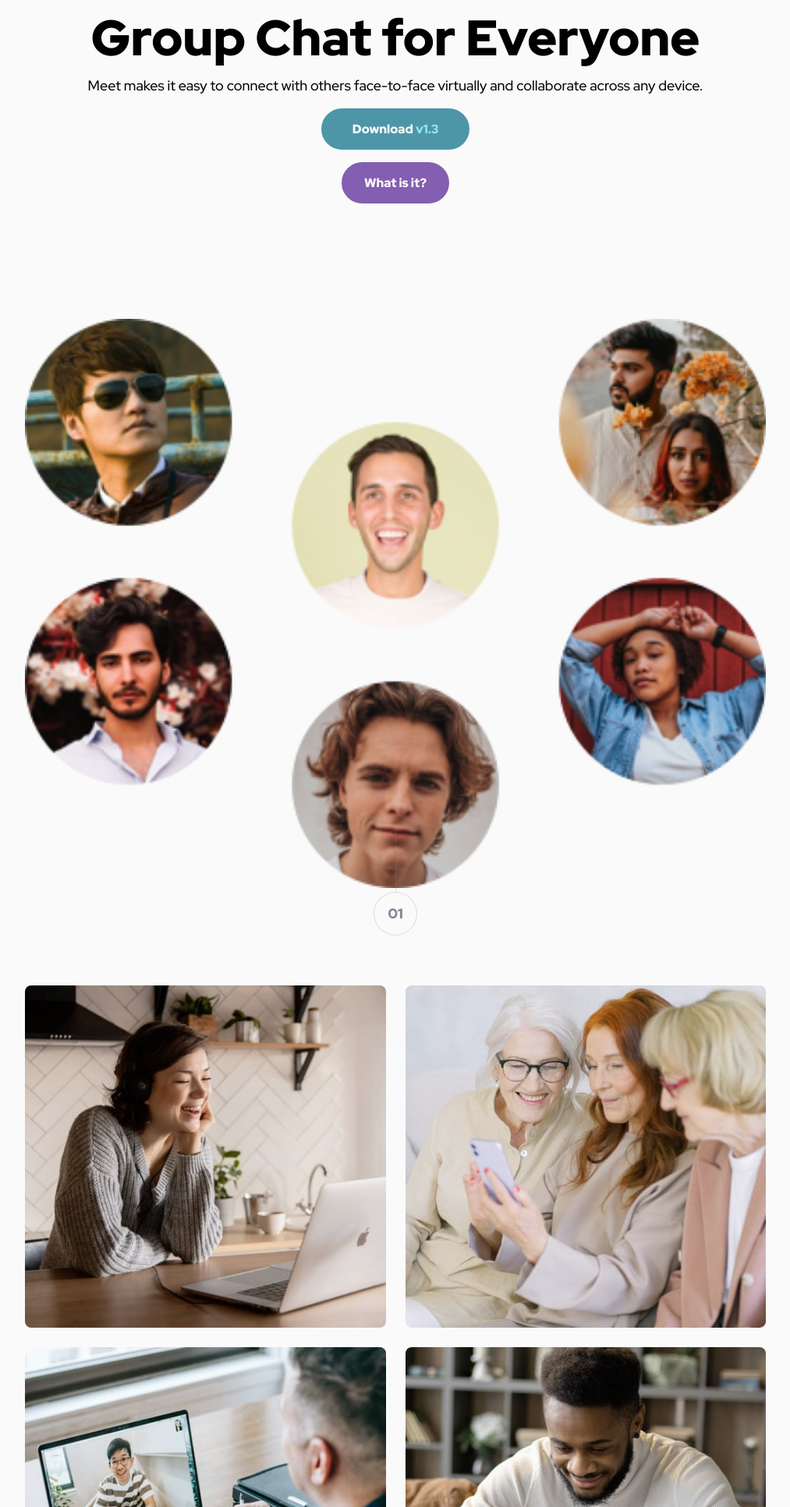
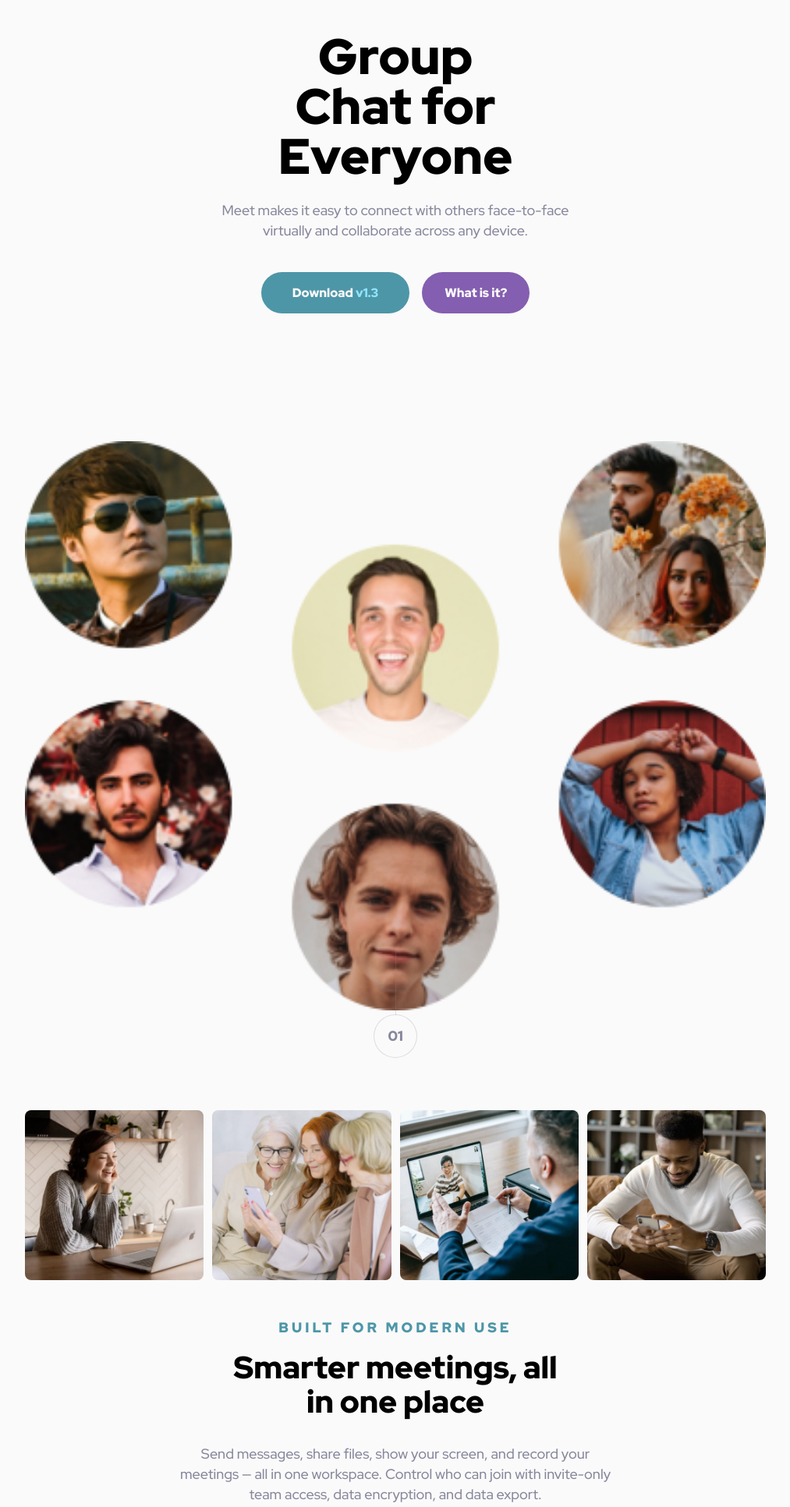
Before and after one commit to Tomcourt89/Meet-landing-page, a plain HTML site: page index.html in a window 1280 px wide. Shown: the part 1200-3133 px from the top of the page at 78% size, without its empty margins (133-1146 px from the left). Drawn offline with Linux system fonts and the light colour scheme.

Commit message:
Tablet styles added

```diff
--- a/css/styles.css
+++ b/css/styles.css
@@ -118,6 +118,7 @@ body {
         font-size: var(--text-base);
         line-height: var(--line-base);
         font-weight: 500;
+        color: var(--grey);
     }
 
     .btn {
@@ -149,6 +150,10 @@ body {
         }
 
         span {
+            color: hsl(268, 100%, 86%);
+        }
+
+        &.hero-dload span {
             color: var(--cyan);
         }
     }
@@ -183,10 +188,33 @@ header {
         align-items: center;
         gap: 16px;
         margin-block: 48px 148px;
+
+        .btn-container {
+            display: flex;
+            flex-direction: column;
+            gap: 16px;
+            margin-top: 16px;
+        }
     }
 
     .img-right {
         display: none;
+    }
+
+    @media (width >= 40em) {
+        > div {
+            max-width: 457px;
+            margin: 72px auto 164px;
+            gap: 24px;
+
+            h1 {
+                margin: 0 59px;
+            }
+
+            .btn-container {
+                flex-direction: row;
+            }
+        }
     }
 
     @media (width >= 64em) {
@@ -213,12 +241,27 @@ header {
         }
     }
 
-    h2 {
-        margin-block: 24px 32px;
+    .content-wrapper {
+        max-width: 573px;
+
+        h2 {
+            margin-block: 24px 32px;
+        }
     }
 
-    p {
-        color: var(--grey);
+
+    @media (width >= 40em) {
+        .gallery {
+            margin-block: 67px 48px;
+            grid-template-columns: repeat(4, 1fr);
+            gap: 11px;
+        }
+
+        .content-wrapper {
+            h2 {
+                margin: 16px 64px 32px;
+            }
+        }
     }
 }
 
@@ -241,6 +284,10 @@ footer {
     h4 {
         margin-top: -28px;
     }
+
+    @media (width >= 40em) {
+        background: url(../assets/tablet/image-footer.jpg);
+    }
 }
 
 .footer-content {
@@ -249,9 +296,21 @@ footer {
     align-items: center;
     margin-block: 64px 72px;
     color: var(--white);
+    max-width: 573px;
 
     p {
         margin-block: 24px 32px;
         font-size: var(--text-lg);
+        color: var(--white);
+    }
+
+    @media (width >= 40em) {
+        h2 {
+            margin: 0 58px;
+        }
+
+        p {
+            margin-block: 32px 40px;
+        }
     }
 }
--- a/index.html
+++ b/index.html
@@ -34,8 +34,10 @@
 
           <p>Meet makes it easy to connect with others face-to-face virtually and collaborate across any device.</p>
 
-          <a href="#" class="btn dload hero-dload">Download <span>v1.3</span></a>
-          <a href="#" class="btn">What is it?</a>
+          <div class="btn-container">
+            <a href="#" class="btn dload hero-dload">Download <span>v1.3</span></a>
+            <a href="#" class="btn">What is it?</a>
+          </div>
         </div>
 
         <picture class="img-right">
@@ -54,11 +56,13 @@
           <img src="./assets/desktop/image-man-texting.jpg" alt="Masculine presenting person texting">
         </div>
 
-        <h3>Built for modern use</h3>
+        <div class="content-wrapper">
+          <h3>Built for modern use</h3>
 
-        <h2>Smarter meetings, all in one place</h2>
+          <h2>Smarter meetings, all in one place</h2>
 
-        <p>Send messages, share files, show your screen, and record your meetings — all in one workspace. Control who can join with invite-only team access, data encryption, and data export.</p>
+          <p>Send messages, share files, show your screen, and record your meetings — all in one workspace. Control who can join with invite-only team access, data encryption, and data export.</p>
+        </div>
       </section>
     </main>
     <footer>
```
